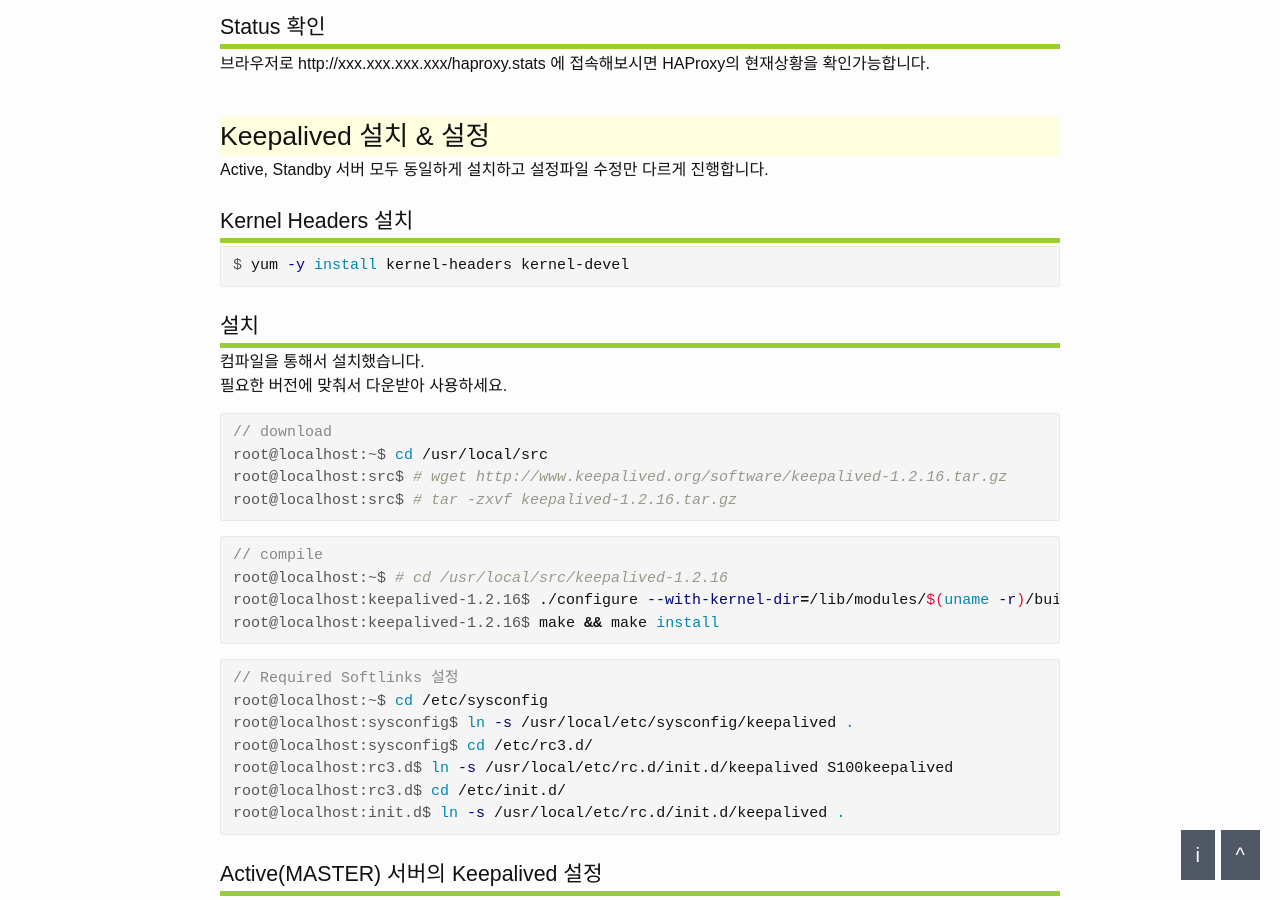
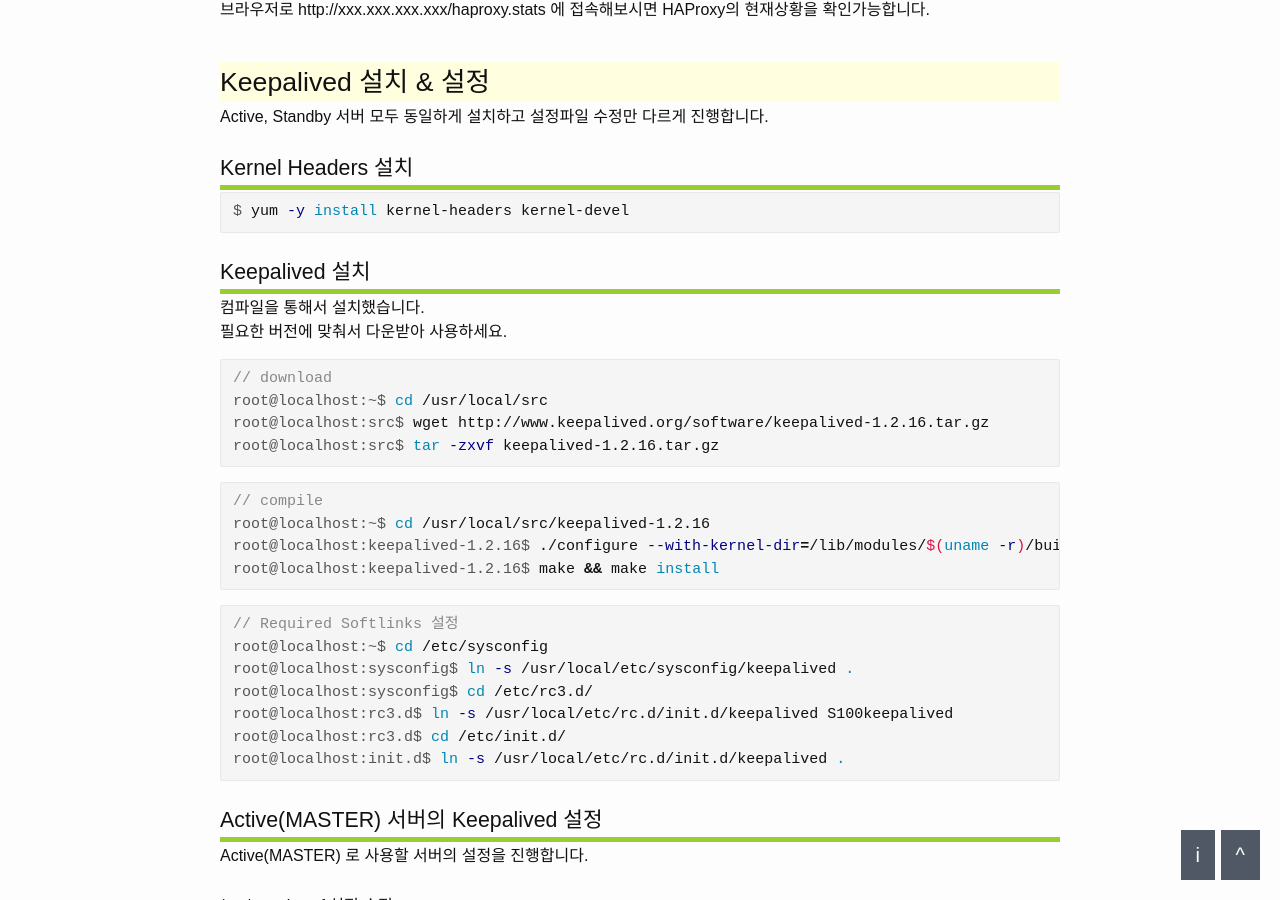
Before and after one commit to dveamer/dveamer.github.io, a Jekyll site: the page built from _posts/BackEnd/2015-04-17-HAProxyAndKeepalived.md, in a window 1280 px wide and 900 px high, scrolled down 9357 px. Built offline with Jekyll 4.4.1, drawn with Linux system fonts in a browser that asks for light colours; comment, search, counter and statistics services are not loaded; some of the changed text lies outside the part shown.

Commit message:
modify an article

```diff
--- a/_posts/BackEnd/2015-04-17-HAProxyAndKeepalived.md
+++ b/_posts/BackEnd/2015-04-17-HAProxyAndKeepalived.md
@@ -238,7 +238,7 @@
 
 ## 실행 및 종료
 
-## 실행권한 설정
+### 실행권한 설정
 
 ~~~terminal
 $ echo '# User privilege specification' >> /etc/sudoers
@@ -248,7 +248,7 @@
 
 hapusr 계정에게 haproxy에 대해서 sudo 권한을 제공했습니다.
 
-## 실행
+### 실행
 
 ~~~terminal
 $ /etc/init.d/haproxy start
@@ -273,7 +273,7 @@
 만약 다른 소유자가 hapusr가 아니라면 haproxy.cnf 파일 설정시 uid, gid 설정을 다시 해보시기 바랍니다.
 
 
-## 종료
+### 종료
 
 ~~~terminal
 $ /etc/init.d/haproxy
@@ -289,14 +289,14 @@
 hapusr$ sudo service haproxy stop
 ~~~
 
-## 부팅시 자동실행 설정
+### 부팅시 자동실행 설정
 
 ~~~terminal
 $ chkconfig haproxy on
 ~~~
 
 
-## Status 확인
+### Status 확인
 
 브라우저로 http://xxx.xxx.xxx.xxx/haproxy.stats 에 접속해보시면 HAProxy의 현재상황을 확인가능합니다.
 
@@ -311,7 +311,7 @@
 $ yum -y install kernel-headers kernel-devel
 ~~~
 
-## 설치
+## Keepalived 설치
 
 컴파일을 통해서 설치했습니다.
 필요한 버전에 맞춰서 다운받아 사용하세요.
@@ -319,13 +319,13 @@
 ~~~terminal
 // download
 root@localhost:~$ cd /usr/local/src
-root@localhost:src$ # wget http://www.keepalived.org/software/keepalived-1.2.16.tar.gz
-root@localhost:src$ # tar -zxvf keepalived-1.2.16.tar.gz
+root@localhost:src$ wget http://www.keepalived.org/software/keepalived-1.2.16.tar.gz
+root@localhost:src$ tar -zxvf keepalived-1.2.16.tar.gz
 ~~~
 
 ~~~terminal
 // compile
-root@localhost:~$ # cd /usr/local/src/keepalived-1.2.16
+root@localhost:~$ cd /usr/local/src/keepalived-1.2.16
 root@localhost:keepalived-1.2.16$ ./configure --with-kernel-dir=/lib/modules/$(uname -r)/build
 root@localhost:keepalived-1.2.16$ make && make install
 ~~~
```
Also changed, not shown: other parts of _posts/BackEnd/2015-04-17-HAProxyAndKeepalived.md (+3 -3 lines).
